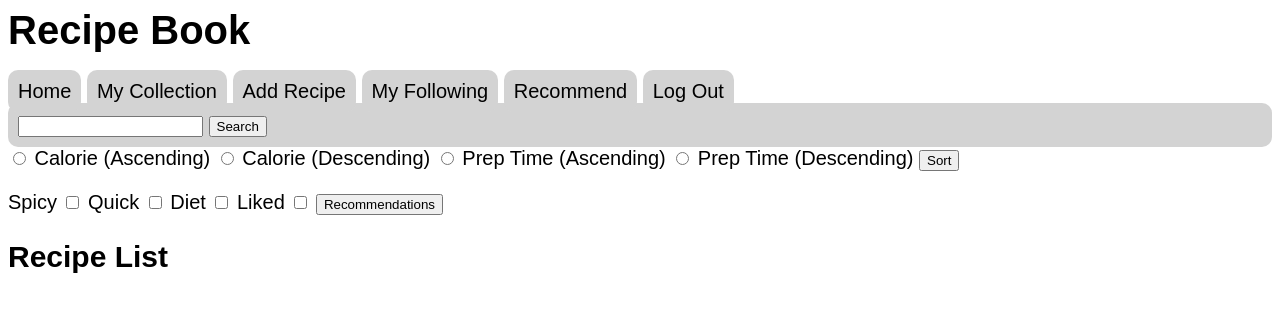
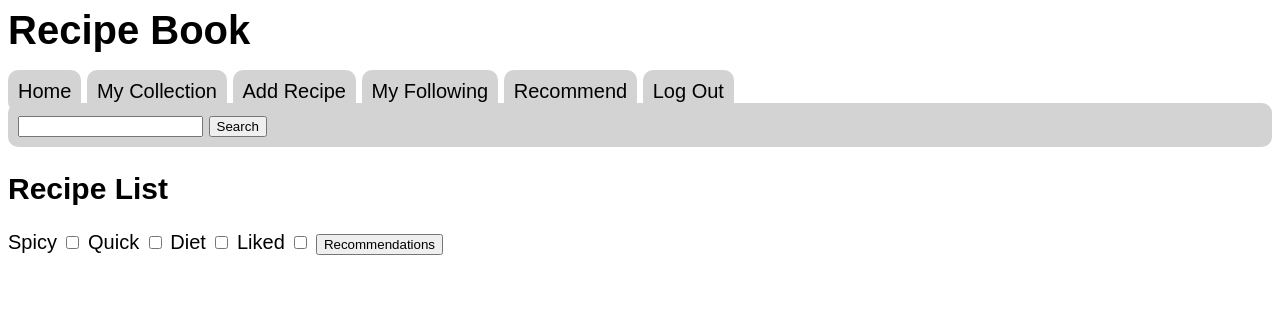
Before and after one commit to ericachensudo/RecipeDatabase, a Flask app: page /recs_page in a window 1280 px wide. Shown: the top 312 px of the page. Run offline with Flask 2, Linux system fonts and the light colour scheme; parts of the project's set-up code (start-up, migrations or seed data) failed here and were passed over.

Commit message:
Moved sort/radio buttons to index.html only

```diff
--- a/templates/layout.html
+++ b/templates/layout.html
@@ -42,13 +42,6 @@
     <form class="nav_bar" method="POST" action="/search">
       <input type="text" name="keyword"> <input type="submit" value="Search">
     </form>
-    <form method="POST" action="/sort">
-      <input type="radio" id="calorie_asc" name="sorting" value="calorie_asc"> Calorie (Ascending)
-      <input type="radio" id="calorie_desc" name="sorting" value="calorie_desc"> Calorie (Descending)
-      <input type="radio" id="prep_asc" name="sorting" value="prep_asc"> Prep Time (Ascending)
-      <input type="radio" id="prep_desc" name="sorting" value="prep_desc"> Prep Time (Descending)
-      <input type="submit" value="Sort">
-    </form>
   </div>
 
 
--- a/templates/recs.html
+++ b/templates/recs.html
@@ -4,6 +4,9 @@
 
 
     <body>
+        <h2>Recipe List</h2>
+
+
         <form method="POST" action="/recs">
             Spicy <input type="checkbox" value= "is_spicy" name="preference1">
             Quick <input type="checkbox" value="prep_time" name="preference2">
@@ -11,8 +14,6 @@
             Liked <input type="checkbox" value="liked" name="preference4">
         <input type="submit" value="Recommendations">
         </form>
-
-        <h2>Recipe List</h2>
         <ul class="recipe_list">
             {% for n in dish %}
             {% if n.dish_id == "d0" %}
@@ -22,6 +23,5 @@
             {% endif %}
             {% endfor %}
         </ul>
-
     </body>
 {% endblock %}
```
Also changed, not shown: templates/index.html (+7 -0 lines).
